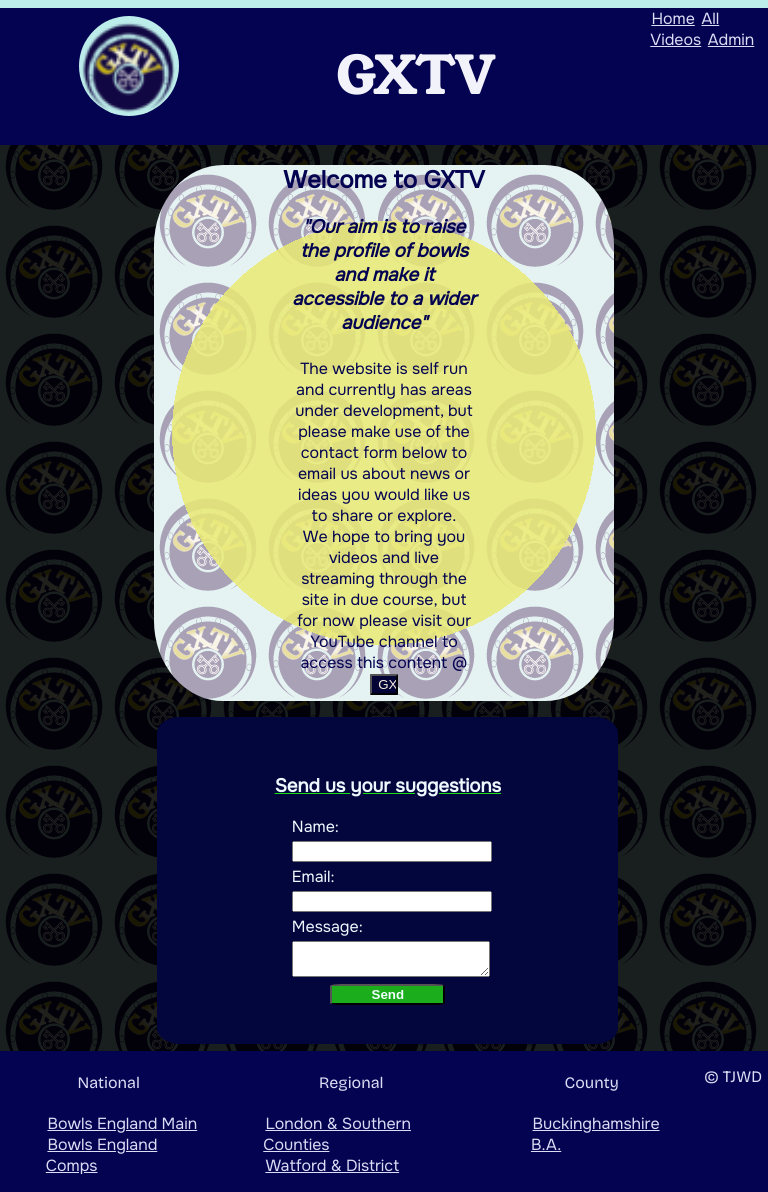
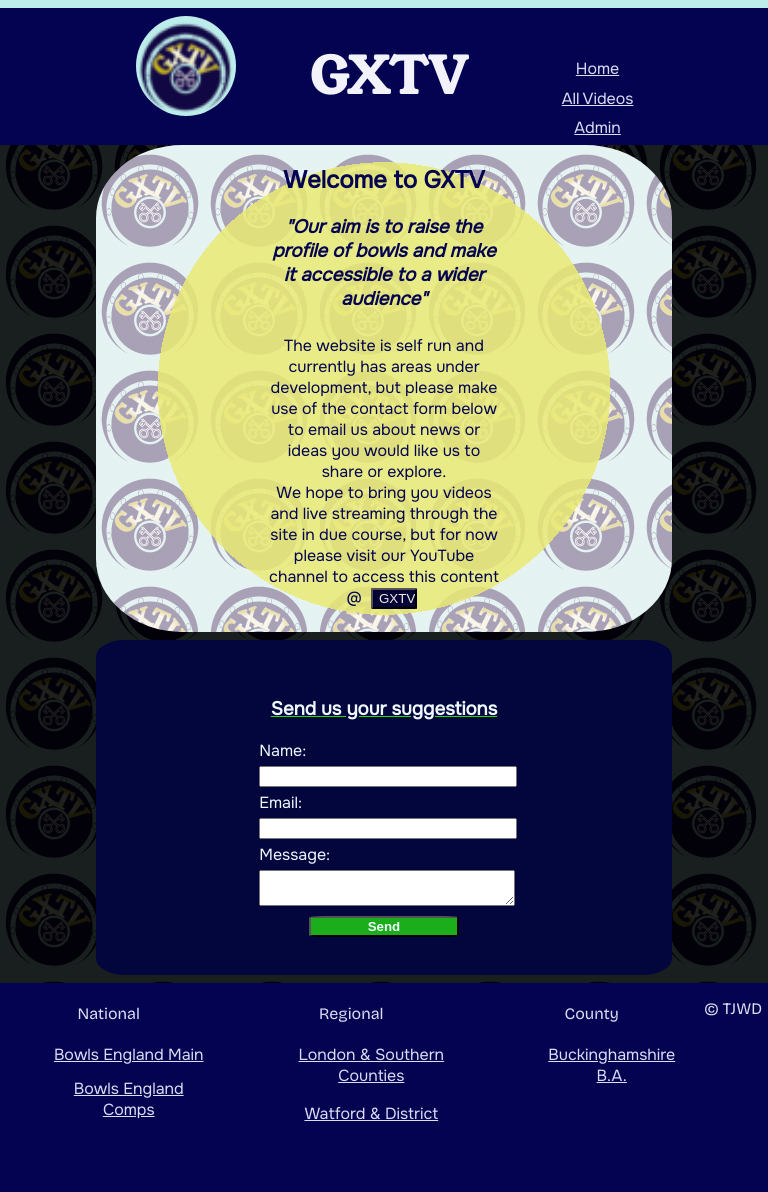
Before and after one commit to TJones305/GXTV, a Flask app: page / in a window 768 px wide. After the commit the page ends 1121 px from the top, so only its background shows below. Run offline with Flask 3, Linux system fonts and the light colour scheme; some libraries are stand-ins or nearby versions.

Commit message:
Adapted styles for medium devices

```diff
--- a/app.py
+++ b/app.py
@@ -34,4 +34,4 @@ def handle_exception(e):
 
 
 if __name__ == "__main__":
-    app.run(debug=False)
+    app.run(debug=True)
--- a/static/CSS/style.css
+++ b/static/CSS/style.css
@@ -39,6 +39,7 @@ header{
 
 nav{
     width:15%;
+    padding-top: 4%;
 }
 
 a{
@@ -282,3 +283,53 @@ margin-left: 37%;
 .error{
     margin-left: 30%;
 }
+
+/* ---- Media Queries styling ---*/
+/* ---- Small Screens and Laptops ---*/
+@media(min-width:768px) and (max-width:1024px) {
+#mob-flex{
+    display:flex;
+    flex-direction: column;
+    justify-content: space-between;
+}
+header{
+    padding-left: 2%;
+    justify-content: center;
+    width:99%;
+}
+
+nav{
+    margin-top: 1.5%;
+}
+
+a{
+    display:block;
+    text-align: center;
+    margin-top: 7.5%;
+}
+
+a:hover{
+    display:block;
+    text-align: center;
+    margin-top: 7.5%;
+}
+
+#intro{
+    width:75%;
+    margin-left:12.5%;
+}
+
+#contact-form{
+    width:65%;
+    margin-left: 12.5%;
+}
+
+input[type=button]{
+    width:20%;
+}
+
+input[type=button]:hover{
+    width:20%;
+}
+
+}
--- a/templates/index.html
+++ b/templates/index.html
@@ -5,14 +5,15 @@
     <meta name="viewport" content="width=device-width, initial-scale=1.0">
     <script type="text/javascript" src="https://cdn.jsdelivr.net/npm/@emailjs/browser@3/dist/email.min.js"></script>
     <link rel="stylesheet" href="{{ url_for('static', filename= 'CSS/style.css') }}">
-    <link rel="x-icon" href="{{ url_for('static', filename= 'media/favicon.ico') }}" type="image/x-icon">
+    <link rel="shortcut icon" type="image/jpg" href="{{ url_for('static', filename= 'media/gxtv.ico') }}"/>
     <!-- <link rel="stylesheet" href="/static/CSS/style.css">-->
     <title>GXTV</title>
 </head>
 <body>
     <div class="shadow">
+    <div id="mob-flex">
     <header>
-        <img id="head-logo" src="{{ url_for('static', filename= 'media/favicon.ico') }}" alt="GXTV logo">
+        <img id="head-logo" src="{{ url_for('static', filename= 'media/gxtv.ico') }}" alt="GXTV logo">
         <h1>GXTV</h1>
         <nav>
             <a href="{{ url_for('index') }}">Home</a>
@@ -92,6 +93,7 @@
         </div>
     </footer>
 </div>
+</div>
     <script src="https://apis.google.com/js/api.js"></script>
     <script src="{{ url_for('static', filename= 'JS/script.js') }}"></script>
 </body>
```
Also changed, not shown: static/media/gxtv.ico (renamed from static/media/favicon.ico).
